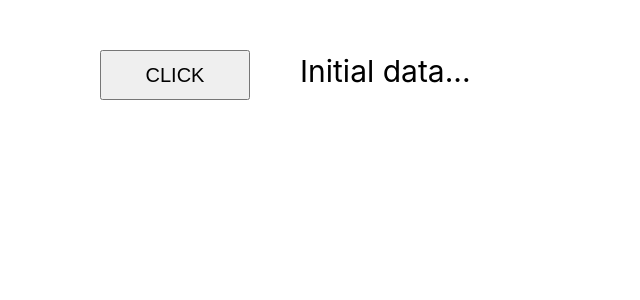
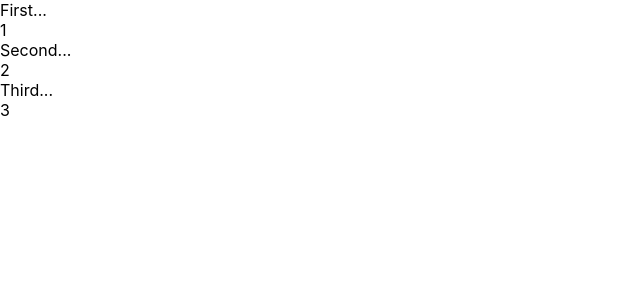
Before and after one commit to chlzslvdr/React-Basics, a React (Create React App) app: page / in a window 1280 px wide. Shown: the top 300 px of the page, without its empty margins (0-640 px from the left). Built offline with nearby package versions, Linux system fonts and the light colour scheme.

Commit message:
Using Keys

```diff
--- a/src/App.jsx
+++ b/src/App.jsx
@@ -5,7 +5,8 @@
 // import Props from './Sample/Props/PropsValidation';
 // import ComponentAPIsAndLifeCycle from './Sample/ComponentAPIsAndLifeCycle/LifeCycles';
 // import Forms from './Sample/Forms/ComplexForm';
-import Events from './Sample/Events/ChildEvents';
+// import Events from './Sample/Events/ChildEvents';
+import Keys from './Sample/Keys';
 
 class App extends React.Component {
   render() {
@@ -17,7 +18,8 @@
         {/* <Props /> */}
         {/* <ComponentAPIsAndLifeCycle /> */}
         {/* <Forms /> */}
-        <Events />
+        {/* <Events /> */}
+        <Keys />
       </div>
     );
   }
--- /dev/null
+++ b/src/Sample/Keys/Content.jsx
@@ -0,0 +1,14 @@
+import React from 'react';
+
+class Content extends React.Component {
+  render() {
+    return (
+      <div>
+        <div>{this.props.componentData.component}</div>
+        <div>{this.props.componentData.id}</div>
+      </div>
+    );
+  }
+}
+
+export default Content;
--- /dev/null
+++ b/src/Sample/Keys/index.jsx
@@ -0,0 +1,39 @@
+import React from 'react';
+import Content from './Content';
+
+class Keys extends React.Component {
+  constructor() {
+    super();
+
+    this.state = {
+      data: [
+        {
+          component: 'First...',
+          id: 1,
+        },
+        {
+          component: 'Second...',
+          id: 2,
+        },
+        {
+          component: 'Third...',
+          id: 3,
+        },
+      ],
+    };
+  }
+
+  render() {
+    return (
+      <div>
+        <div>
+          {this.state.data.map((dynamicComponent, i) => (
+            <Content key={i} componentData={dynamicComponent} />
+          ))}
+        </div>
+      </div>
+    );
+  }
+}
+
+export default Keys;
```
